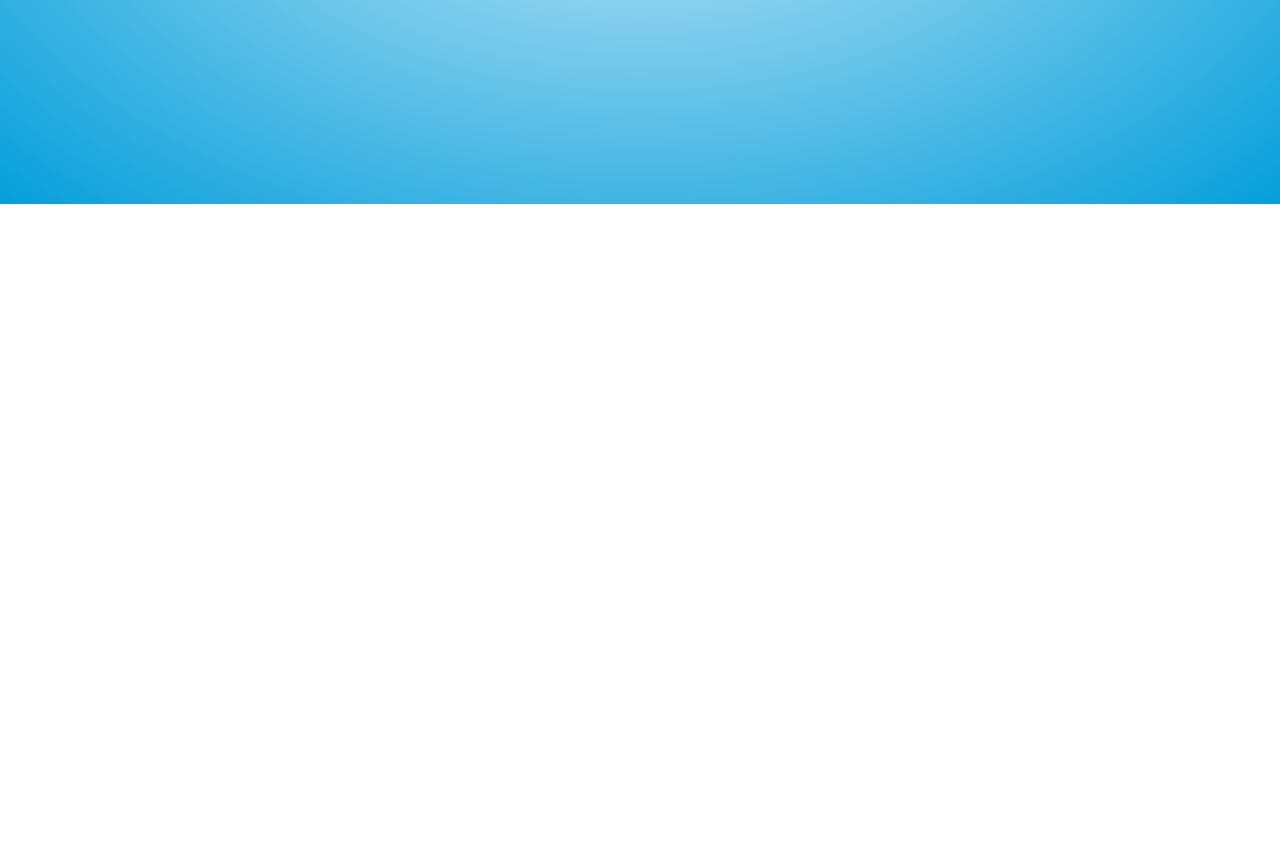
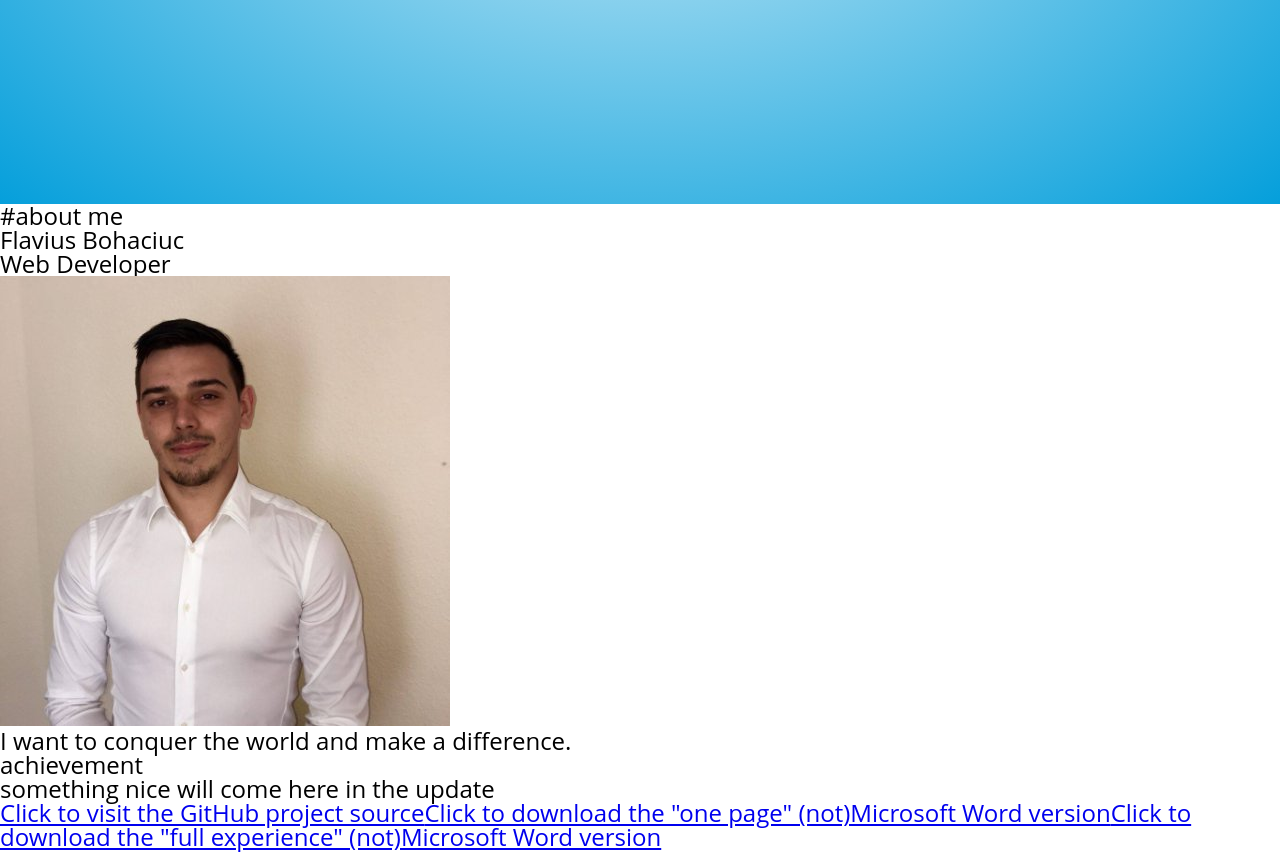
Before and after one commit to thatflav/my-resume, a website: page src/index.pug in a window 1280 px wide. Shown: the part 596-1449 px from the top of the page. Before the commit the page ends 800 px from the top, so only its background shows below. Drawn offline with nearby package versions, Linux system fonts and the light colour scheme; files that its build step writes are made by us from their sources; files whose address does not match are found by name; a web font is replaced by a local one.

Commit message:
Create about me section, add avatar image and document for my resume, linked the about me section in index.pug

```diff
--- /dev/null
+++ b/src/_modules/about-me/about-me.pug
@@ -0,0 +1,45 @@
+-
+  var myFullName = 'Flavius Bohaciuc'
+  var myTitle = 'Web Developer'
+  var header = '#about me'
+  var imgPath = 'asset/image/flavius-bohaciuc-avatar.jpg'
+  var slogan = `I want to conquer the world and make a difference.`
+  var achievement = {
+    title: 'achievement',
+    content: `something nice will come here in the update`
+  }
+  var coolStuff = {
+    title: 'grab cool stuff',
+    linkList: [
+      {
+        url: "https://github.com/flaviusbohaciuc/my-resume",
+        icon: "github",
+        text: "Click to visit the GitHub project source"
+      }
+      ,{
+        url: "asset/doc/CV-resume.rtf",
+        icon: "file-word",
+        text: `Click to download the "one page" (not)Microsoft Word version`
+      }
+      ,{
+        url: "asset/doc/CV-resume.rtf",
+        icon: "file-word",
+        text: `Click to download the "full experience" (not)Microsoft Word version`
+      }
+    ]
+  }
+#about-me
+.about-me
+  .about-me__header=header
+  .about-me__full-name=myFullName
+  .about-me__title=myTitle
+  .about-me__avatar-wrapper
+    img(src=imgPath)
+  p=slogan
+  h2=achievement.title
+  p=achievement.content
+  .about-me__link-list
+    each link in coolStuff.linkList
+      a.about-link(href=link.url)
+        span.about-link-description=link.text
+        span(class=`resume-icon-${link.icon}`)
--- a/src/index.pug
+++ b/src/index.pug
@@ -5,3 +5,4 @@ block config
     var myDescriptionForGoogle = 'Check this moves out'
 block content
   include _modules/landing-page/landing-page
+  include _modules/about-me/about-me
```
Also changed, not shown: src/_asset/image/flavius-bohaciuc-avatar.jpg (added), 1 other file.
